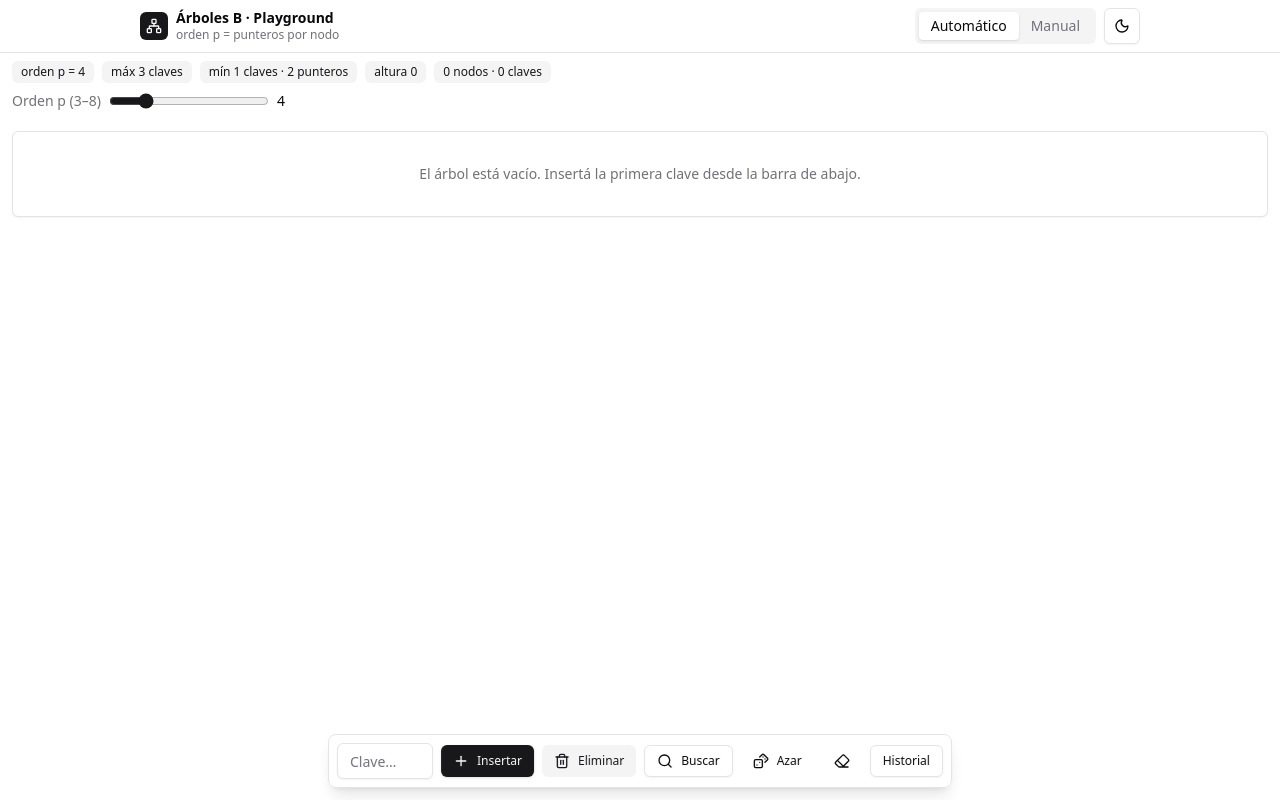
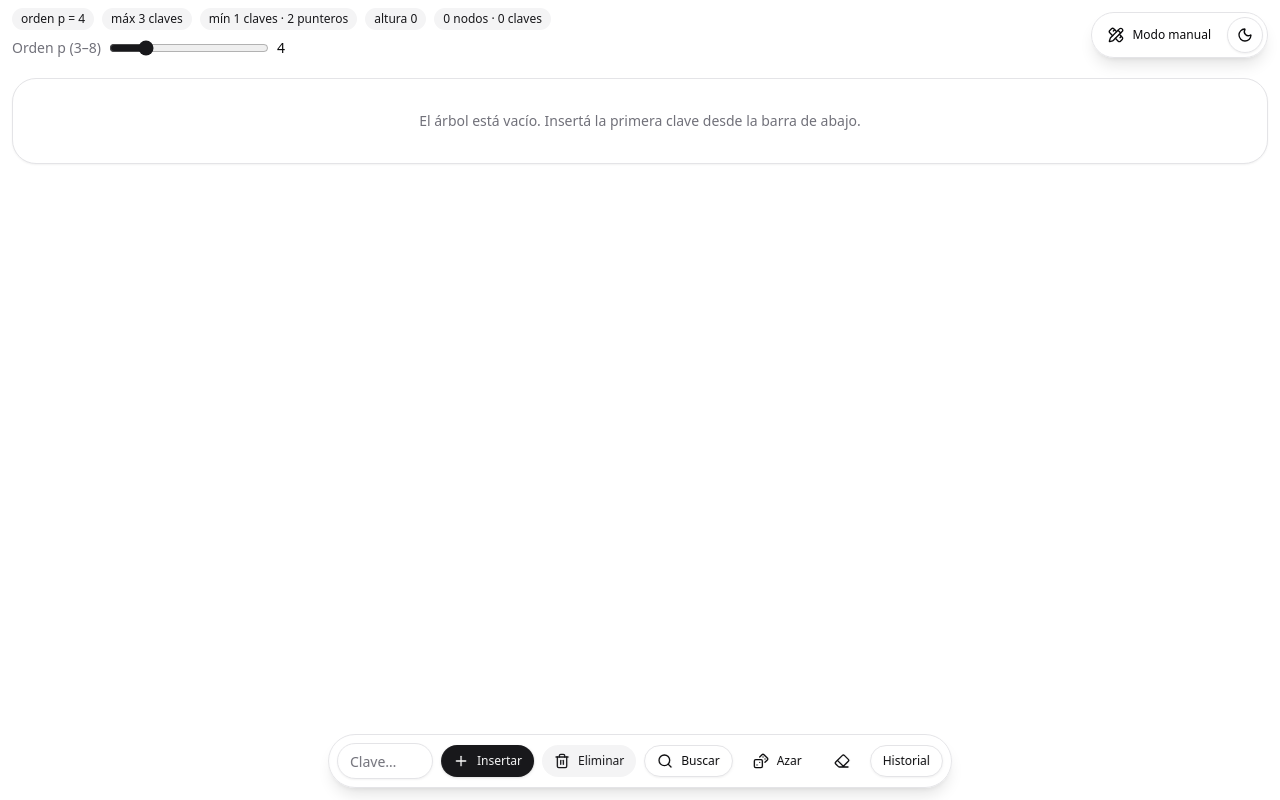
Before and after one commit to EmaSchiavoni/arboles-b, a React (Vite) app: page / in a window 1280 px wide. Built offline with nearby package versions, Linux system fonts and the light colour scheme.

Commit message:
style: radios full rounded y header flotante con boton unico de modo

```diff
--- a/src/App.tsx
+++ b/src/App.tsx
@@ -1,6 +1,6 @@
 import * as React from 'react';
 import { Network, PencilRuler } from 'lucide-react';
-import { Tabs, TabsList, TabsTrigger } from './components/ui/tabs';
+import { Button } from './components/ui/button';
 import { ThemeToggle, useTheme } from './components/ThemeToggle';
 import { PlayAuto } from './routes/PlayAuto';
 import { PlayManual } from './routes/PlayManual';
@@ -17,38 +17,22 @@ export default function App() {
     }
   }, [tab]);
 
+  const inAuto = tab === 'auto';
+
   return (
     <div className="flex h-dvh flex-col bg-background text-foreground">
-      <header className="z-30 shrink-0 border-b bg-background/90 backdrop-blur">
-        <div className="mx-auto flex w-full max-w-5xl items-center gap-2 px-3 py-2">
-          <div className="flex min-w-0 flex-1 items-center gap-2">
-            <span className="flex size-7 shrink-0 items-center justify-center rounded-md bg-zinc-900 text-zinc-50 dark:bg-zinc-50 dark:text-zinc-900">
-              <Network className="size-4" />
-            </span>
-            <div className="min-w-0">
-              <h1 className="truncate text-sm font-semibold leading-tight">Árboles B · Playground</h1>
-              <p className="truncate text-xs text-muted-foreground">orden p = punteros por nodo</p>
-            </div>
-          </div>
-          <Tabs value={tab} onValueChange={setTab}>
-            <TabsList>
-              <TabsTrigger value="auto">
-                <span className="hidden sm:inline">Automático</span>
-                <span className="sm:hidden">Auto</span>
-              </TabsTrigger>
-              <TabsTrigger value="manual">
-                <span className="hidden sm:inline">Manual</span>
-                <span className="sm:hidden flex items-center gap-1"><PencilRuler className="size-3.5" />Manual</span>
-              </TabsTrigger>
-            </TabsList>
-          </Tabs>
-          <ThemeToggle dark={dark} onToggle={toggle} />
-        </div>
-      </header>
+      <main className="min-h-0 flex-1">
+        {inAuto ? <PlayAuto key="auto" /> : <PlayManual key="manual" />}
+      </main>
 
-      <main className="min-h-0 flex-1">
-        {tab === 'auto' ? <PlayAuto key="auto" /> : <PlayManual key="manual" />}
-      </main>
+      <div className="fixed right-3 top-3 z-40 flex items-center gap-1 rounded-full border bg-card/95 p-1 shadow-lg backdrop-blur">
+        <Button size="sm" variant="ghost" onClick={() => setTab(inAuto ? 'manual' : 'auto')} className="rounded-full">
+          {inAuto ? <PencilRuler /> : <Network />}
+          <span className="hidden sm:inline">{inAuto ? 'Modo manual' : 'Modo automático'}</span>
+          <span className="sm:hidden">{inAuto ? 'Manual' : 'Auto'}</span>
+        </Button>
+        <ThemeToggle dark={dark} onToggle={toggle} />
+      </div>
     </div>
   );
 }
--- a/src/components/BottomToolbar.tsx
+++ b/src/components/BottomToolbar.tsx
@@ -9,7 +9,7 @@ export function BottomToolbar({ children, className }: { children: React.ReactNo
       className={cn(
         'fixed bottom-3 left-1/2 z-40 w-max max-w-[calc(100vw-1rem)] -translate-x-1/2',
         'mb-[env(safe-area-inset-bottom)] flex flex-wrap items-center justify-center gap-2',
-        'rounded-lg border bg-card/95 px-2 py-2 shadow-lg backdrop-blur',
+        'rounded-full border bg-card/95 px-2 py-2 shadow-lg backdrop-blur',
         className,
       )}
     >
--- a/src/components/ui/badge.tsx
+++ b/src/components/ui/badge.tsx
@@ -3,7 +3,7 @@ import { cva, type VariantProps } from 'class-variance-authority';
 import { cn } from '../../lib/utils';
 
 const badgeVariants = cva(
-  'inline-flex items-center rounded-md border px-2 py-0.5 text-xs font-medium transition-colors',
+  'inline-flex items-center rounded-full border px-2 py-0.5 text-xs font-medium transition-colors',
   {
     variants: {
       variant: {
--- a/src/components/ui/button.tsx
+++ b/src/components/ui/button.tsx
@@ -3,7 +3,7 @@ import { cva, type VariantProps } from 'class-variance-authority';
 import { cn } from '../../lib/utils';
 
 const buttonVariants = cva(
-  'inline-flex items-center justify-center gap-2 whitespace-nowrap rounded-md text-sm font-medium transition-colors focus-visible:outline-none focus-visible:ring-1 focus-visible:ring-ring disabled:pointer-events-none disabled:opacity-50 [&_svg]:size-4 [&_svg]:shrink-0',
+  'inline-flex items-center justify-center gap-2 whitespace-nowrap rounded-full text-sm font-medium transition-colors focus-visible:outline-none focus-visible:ring-1 focus-visible:ring-ring disabled:pointer-events-none disabled:opacity-50 [&_svg]:size-4 [&_svg]:shrink-0',
   {
     variants: {
       variant: {
@@ -15,8 +15,8 @@ const buttonVariants = cva(
       },
       size: {
         default: 'h-9 px-4 py-2',
-        sm: 'h-8 rounded-md px-3 text-xs',
-        lg: 'h-10 rounded-md px-6',
+        sm: 'h-8 px-3 text-xs',
+        lg: 'h-10 px-6',
         icon: 'h-9 w-9',
       },
     },
--- a/src/components/ui/card.tsx
+++ b/src/components/ui/card.tsx
@@ -2,7 +2,7 @@ import * as React from 'react';
 import { cn } from '../../lib/utils';
 
 export function Card({ className, ...props }: React.HTMLAttributes<HTMLDivElement>) {
-  return <div className={cn('rounded-md border bg-card text-card-foreground shadow-sm', className)} {...props} />;
+  return <div className={cn('rounded-3xl border bg-card text-card-foreground shadow-sm', className)} {...props} />;
 }
 
 export function CardContent({ className, ...props }: React.HTMLAttributes<HTMLDivElement>) {
--- a/src/components/ui/input.tsx
+++ b/src/components/ui/input.tsx
@@ -6,7 +6,7 @@ export const Input = React.forwardRef<HTMLInputElement, React.InputHTMLAttribute
     <input
       ref={ref}
       className={cn(
-        'flex h-9 w-full rounded-md border border-input bg-background px-3 py-1 text-sm shadow-sm transition-colors placeholder:text-muted-foreground focus-visible:outline-none focus-visible:ring-1 focus-visible:ring-ring disabled:opacity-50',
+        'flex h-9 w-full rounded-full border border-input bg-background px-3 py-1 text-sm shadow-sm transition-colors placeholder:text-muted-foreground focus-visible:outline-none focus-visible:ring-1 focus-visible:ring-ring disabled:opacity-50',
         className,
       )}
       {...props}
--- a/src/components/ui/sheet.tsx
+++ b/src/components/ui/sheet.tsx
@@ -20,8 +20,8 @@ export function Sheet({ open, onOpenChange, title, children }: SheetProps) {
         <Dialog.Content
           className={cn(
             'animate-sheet-up fixed inset-x-0 bottom-0 z-50 max-h-[70dvh] overflow-auto',
-            'rounded-t-lg border border-b-0 bg-card shadow-lg focus:outline-none',
-            'sm:bottom-6 sm:mx-auto sm:w-full sm:max-w-lg sm:rounded-lg sm:border-b',
+            'rounded-t-3xl border border-b-0 bg-card shadow-lg focus:outline-none',
+            'sm:bottom-6 sm:mx-auto sm:w-full sm:max-w-lg sm:rounded-3xl sm:border-b',
           )}
         >
           <div className="flex items-center gap-2 border-b px-4 py-3">
@@ -30,7 +30,7 @@ export function Sheet({ open, onOpenChange, title, children }: SheetProps) {
               <button
                 type="button"
                 aria-label="Cerrar"
-                className="rounded-md p-1 text-muted-foreground hover:bg-zinc-100 hover:text-foreground dark:hover:bg-zinc-800"
+                className="rounded-full p-1 text-muted-foreground hover:bg-zinc-100 hover:text-foreground dark:hover:bg-zinc-800"
               >
                 <X className="size-4" />
               </button>
--- a/src/components/ui/tabs.tsx
+++ b/src/components/ui/tabs.tsx
@@ -17,7 +17,7 @@ export function Tabs({ value, onValueChange, children, className }: { value: str
 
 export function TabsList({ children, className }: { children: React.ReactNode; className?: string }) {
   return (
-    <div className={cn('inline-flex h-9 items-center justify-center rounded-md bg-zinc-100 p-1 text-zinc-500 dark:bg-zinc-800 dark:text-zinc-400', className)}>
+    <div className={cn('inline-flex h-9 items-center justify-center rounded-full bg-zinc-100 p-1 text-zinc-500 dark:bg-zinc-800 dark:text-zinc-400', className)}>
       {children}
     </div>
   );
@@ -31,7 +31,7 @@ export function TabsTrigger({ value, children }: { value: string; children: Reac
       type="button"
       onClick={() => setValue(value)}
       className={cn(
-        'inline-flex items-center justify-center whitespace-nowrap rounded-sm px-3 py-1 text-sm font-medium transition-all focus-visible:outline-none disabled:opacity-50',
+        'inline-flex items-center justify-center whitespace-nowrap rounded-full px-3 py-1 text-sm font-medium transition-all focus-visible:outline-none disabled:opacity-50',
         active ? 'bg-white text-zinc-950 shadow dark:bg-zinc-950 dark:text-zinc-50' : 'hover:text-zinc-900 dark:hover:text-zinc-100',
       )}
     >
--- a/src/routes/PlayAuto.tsx
+++ b/src/routes/PlayAuto.tsx
@@ -215,7 +215,7 @@ export function PlayAuto() {
               <div
                 data-node
                 className={cn(
-                  'rounded-md border bg-card shadow-sm',
+                  'rounded-2xl border bg-card shadow-sm',
                   hot ? 'border-zinc-900 ring-1 ring-zinc-900 dark:border-zinc-100 dark:ring-zinc-100' : 'border-border',
                 )}
               >
@@ -251,7 +251,7 @@ export function PlayAuto() {
           {(message || showHistory) && (
             <div className="pointer-events-none absolute inset-x-2 top-2 z-10 space-y-2">
               {message && (
-                <p className="mx-auto w-max max-w-full rounded bg-zinc-900/85 px-2 py-1 text-center text-xs text-zinc-100 dark:bg-zinc-100/90 dark:text-zinc-900">
+                <p className="mx-auto w-max max-w-full rounded-full bg-zinc-900/85 px-3 py-1 text-center text-xs text-zinc-100 dark:bg-zinc-100/90 dark:text-zinc-900">
                   {message}
                 </p>
               )}
@@ -264,7 +264,7 @@ export function PlayAuto() {
                     ) : (
                       <ul className="max-h-40 space-y-1 overflow-auto text-sm text-muted-foreground">
                         {history.map((h) => (
-                          <li key={h.id} className="rounded border px-2 py-1">· {h.text}</li>
+                          <li key={h.id} className="rounded-2xl border px-2 py-1">· {h.text}</li>
                         ))}
                       </ul>
                     )}
```
Also changed, not shown: src/routes/PlayManual.tsx (+6 -6 lines), 1 other file (tests, documents, lock files or other folders).
